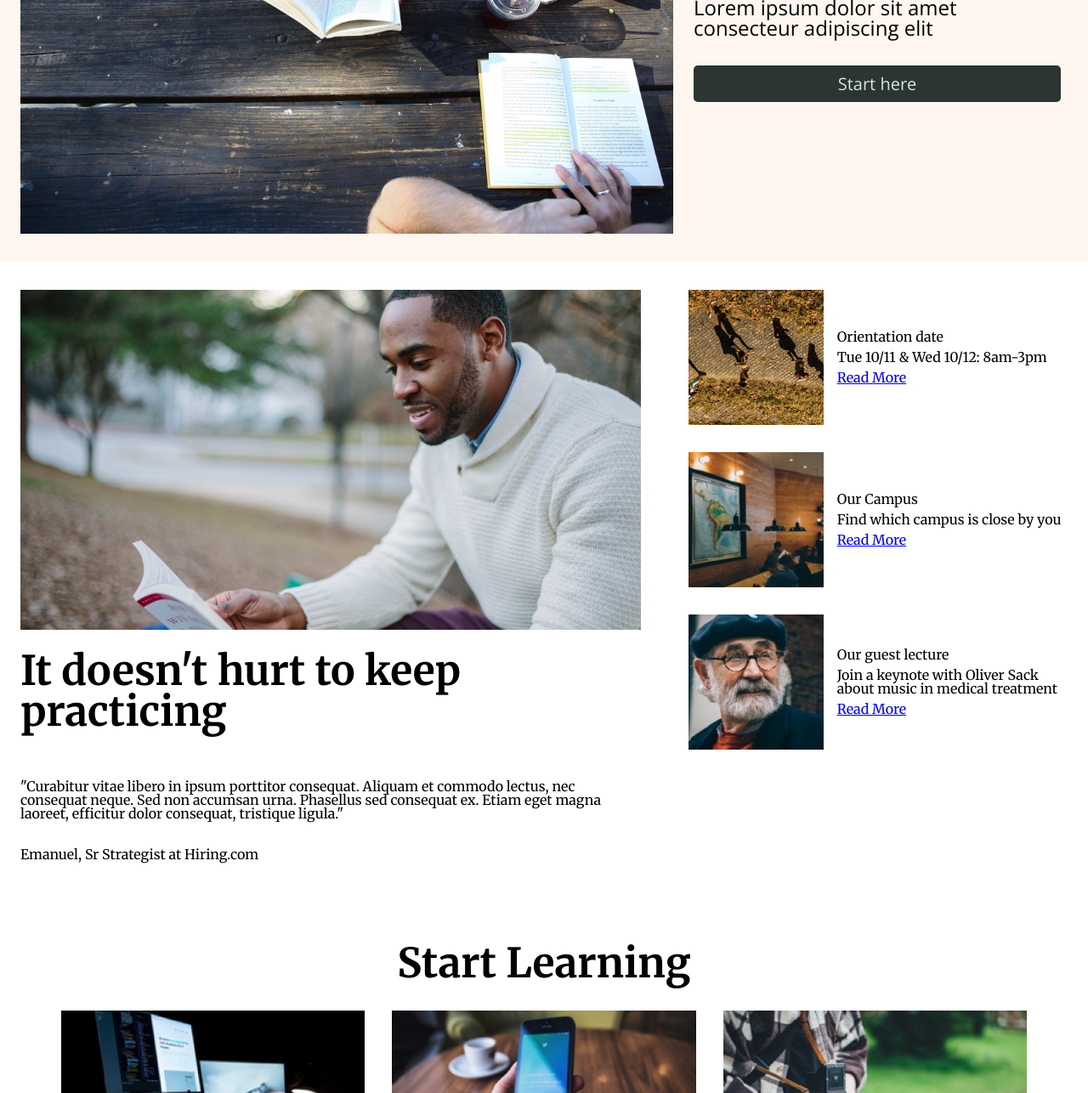
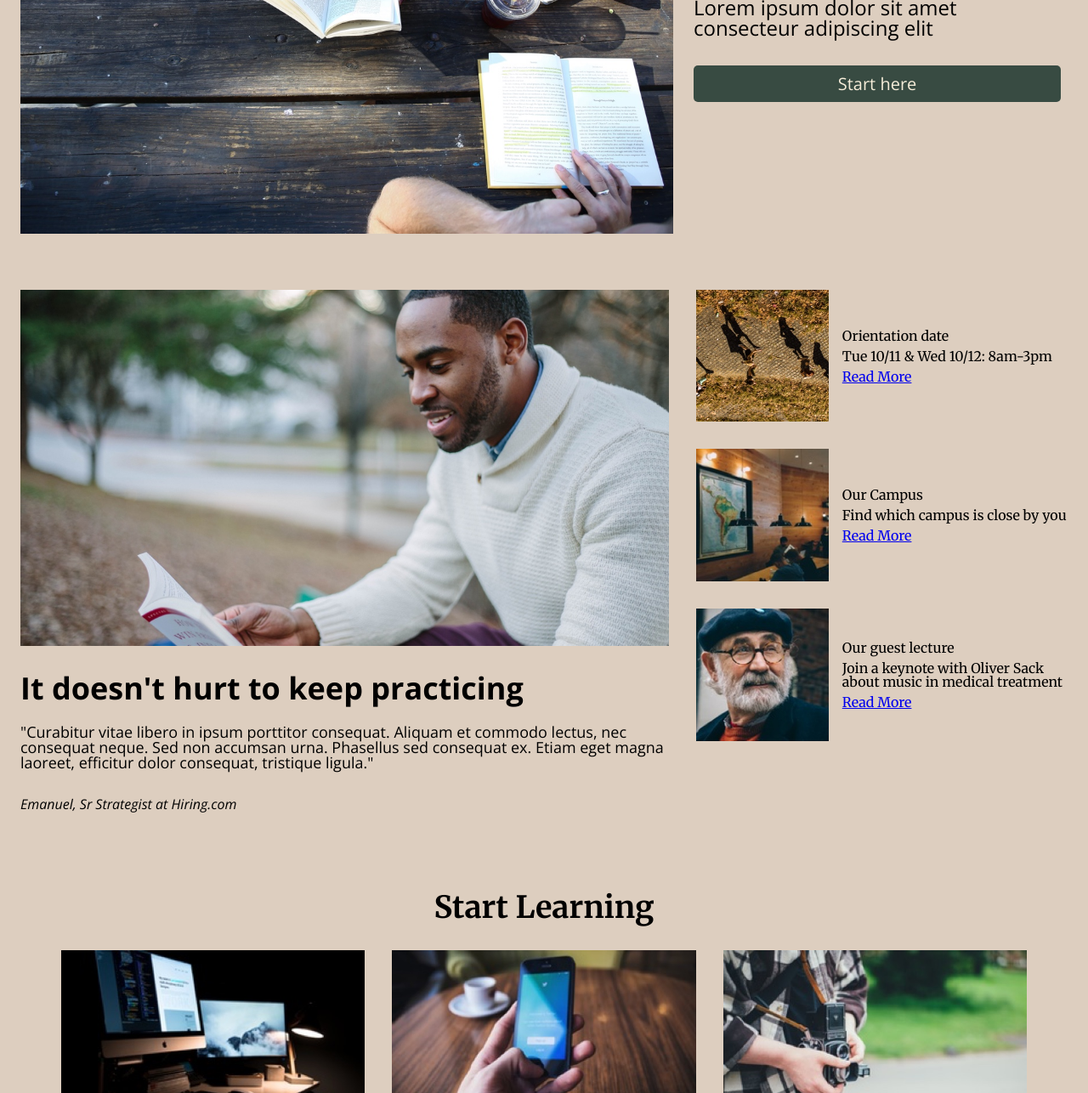
Before and after one commit to AlchemistRole/Comar, a plain HTML site: page index.html in a window 1280 px wide. Shown: the part 389-1675 px from the top of the page at 85% size. Drawn offline with nearby package versions, Linux system fonts and the light colour scheme.

Commit message:
add information desktop styling

```diff
--- a/Resources/CSS/style.css
+++ b/Resources/CSS/style.css
@@ -5,7 +5,8 @@ html {
 }
 
 body {
-    font-family: "Merriweather", "OpenSans"
+    font-family: "Merriweather", "OpenSans";
+    background-color: #DDCEBF;
 }
 
 
@@ -29,8 +30,8 @@ header {
     height: 4rem;
     width: 100%;
     vertical-align: middle;
-    background: #2c3531;
-    color: #d1e8e2;
+    background-color: #384b42;
+    color: #f6edd9;
     align-items: center;
 }
 
@@ -70,7 +71,7 @@ nav ul {
 
 
 header nav a {
-    color: #d1e8e2;
+    color: #f6edd9;
     padding: 0 1rem 0 1rem;
     text-decoration: none;
     transition-property: color;
@@ -82,7 +83,7 @@ header nav a:hover {
 }
 
 header #navM a {
-    color: #d1e8e2;
+    color: #f6edd9;
     justify-content: space-between;
     padding: 0 2rem 0 1rem;
     filter: invert(1);
@@ -93,7 +94,6 @@ header #navM a {
     display: inline-flex;
     width: 100%;
     margin-top: 4rem;
-    background-color: #fff7ef;
 }
 
 #Everyday img {
@@ -127,8 +127,8 @@ header #navM a {
     font-family: "Open Sans";
     font-size: 1.25rem;
     border: none;
-    background-color: #2C3531;
-    color: #D1E8E2;
+    background-color: #384b42;
+    color: #f6edd9;
     border-radius: 5px;
     padding: 0.5rem 0;
 }
@@ -162,15 +162,16 @@ header #navM a {
     display: flex;
     align-items: stretch;
     width: 100%;
-    gap: 1.5rem;
     padding: 1rem 0 2rem 0;;
 }
 
+
 #information {
-    width: 60%;
+    width: 64%;
     padding-left: 1.5rem;
     display: flex;
     flex-direction: column;
+    font-family: "Open Sans";
 }
 
 #information img {
@@ -178,17 +179,26 @@ header #navM a {
     padding-top: 1rem;
     padding-right: 1.5rem;
 }
+#information .title {
+    padding: 2rem 0 1.5rem 0;
+}
 
 #information h1, #information p {
-    width: 95%
+    width: 100%
 }
 
-#information .title, #quote {
-    padding-top: 1.5rem;
+#information h1, #start_learning .title, #thesis .title {
+    font-size: 2.25rem;
 }
 
-#quote-author {
+#information p {
+    font-size: 1.125rem;
+}
+
+#information #quote-author {
     padding: 2rem 0;
+    font-size: 1rem;
+    font-style: italic;
 }
 
 /* need to add dividing lines and background colours
```
